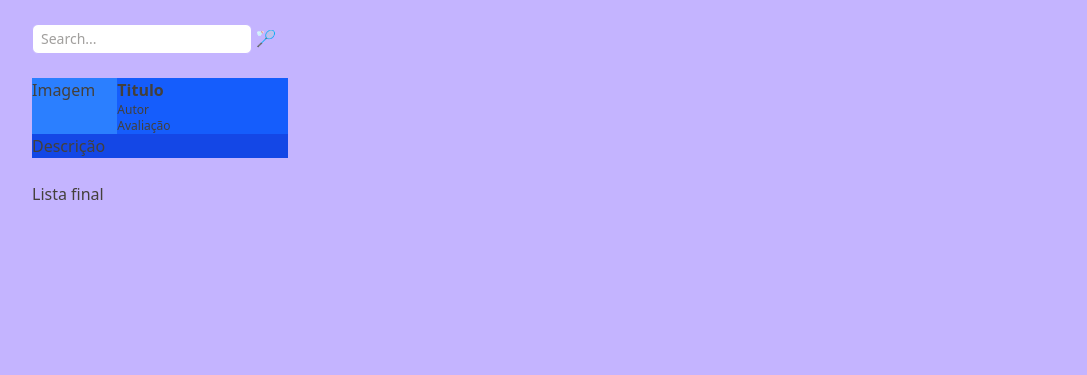
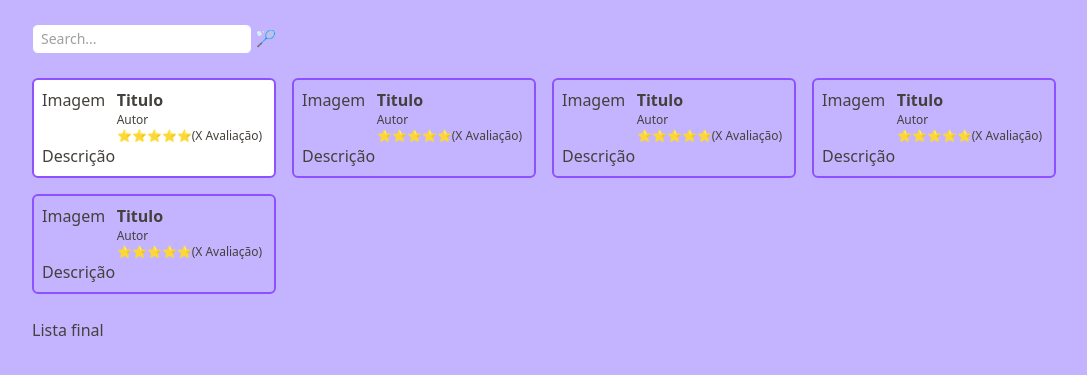
Before and after one commit to GabrielRiomar/bookwise, a PHP site: page / in a window 1280 px wide. Shown: the part 62-437 px from the top of the page, without its empty margins (96-1183 px from the left). Run offline with PHP 8.4, Linux system fonts and the light colour scheme.

Commit message:
adding livro.php

```diff
--- a/index.php
+++ b/index.php
@@ -21,24 +21,72 @@
       </ul>
     </nav>
   </header>
+
   <main class="mx-auto max-w-screen-lg space-y-6">
+
     <form action="" class="w-full mt-6">
       <input type="text" class="bg-white border border-violet-300 rounded-md text-sm focus:outline-none px-2 py-1" placeholder="Search..." name="search">
       <button type="submit" class="cursor-pointer">🏸</button>
     </form>
-    <section class="space-y-4">
+
+    <section class="grid flex gap-4 grid-cols-1 md:grid-cols-2 lg:grid-cols-3 xl:grid-cols-4">
       <!-- Livro -->
-      <div class="bg-blue-300 w-1/4">
+      <div class="p-2 rounded border-2 border-violet-500 rounded-md bg-white">
         <div class="flex">
-          <div class="bg-blue-500 w-1/3">Imagem</div>
-          <div class="bg-blue-600 w-2/3">
-            <div class="font-semibold">Titulo</div>
+          <div class="w-1/3">Imagem</div>
+          <div class="w-2/3">
+            <div class="font-semibold hover:underline"><a href="/livro.php?">Titulo</a></div>
             <div class="text-xs font-italic">Autor</div>
-            <div class="text-xs font-italic">Avaliação</div>
+            <div class="text-xs font-italic"> ⭐⭐⭐⭐⭐(X Avaliação)</div>
           </div>
         </div>
-        <div class="bg-blue-700">Descrição</div>
+        <div class="">Descrição</div>
       </div>
+      <div class="p-2 rounded border-2 border-violet-500 rounded-md">
+        <div class="flex">
+          <div class="w-1/3">Imagem</div>
+          <div class="w-2/3">
+            <div class="font-semibold hover:underline"><a href="/livro.php?">Titulo</a></div>
+            <div class="text-xs font-italic">Autor</div>
+            <div class="text-xs font-italic"> ⭐⭐⭐⭐⭐(X Avaliação)</div>
+          </div>
+        </div>
+        <div class="">Descrição</div>
+      </div>
+      <div class="p-2 rounded border-2 border-violet-500 rounded-md">
+        <div class="flex">
+          <div class="w-1/3">Imagem</div>
+          <div class="w-2/3">
+            <div class="font-semibold hover:underline"><a href="/livro.php?">Titulo</a></div>
+            <div class="text-xs font-italic">Autor</div>
+            <div class="text-xs font-italic"> ⭐⭐⭐⭐⭐(X Avaliação)</div>
+          </div>
+        </div>
+        <div class="">Descrição</div>
+      </div>
+      <div class="p-2 rounded border-2 border-violet-500 rounded-md">
+        <div class="flex">
+          <div class="w-1/3">Imagem</div>
+          <div class="w-2/3">
+            <div class="font-semibold hover:underline"><a href="/livro.php?">Titulo</a></div>
+            <div class="text-xs font-italic">Autor</div>
+            <div class="text-xs font-italic"> ⭐⭐⭐⭐⭐(X Avaliação)</div>
+          </div>
+        </div>
+        <div class="">Descrição</div>
+      </div>
+      <div class="p-2 rounded border-2 border-violet-500 rounded-md">
+        <div class="flex">
+          <div class="w-1/3">Imagem</div>
+          <div class="w-2/3">
+            <div class="font-semibold hover:underline"><a href="/livro.php?">Titulo</a></div>
+            <div class="text-xs font-italic">Autor</div>
+            <div class="text-xs font-italic"> ⭐⭐⭐⭐⭐(X Avaliação)</div>
+          </div>
+        </div>
+        <div class="">Descrição</div>
+      </div>
+
     </section>
     <div>Lista final</div>
   </main>
```
Also changed, not shown: livro.php (added, +30 -0 lines).
